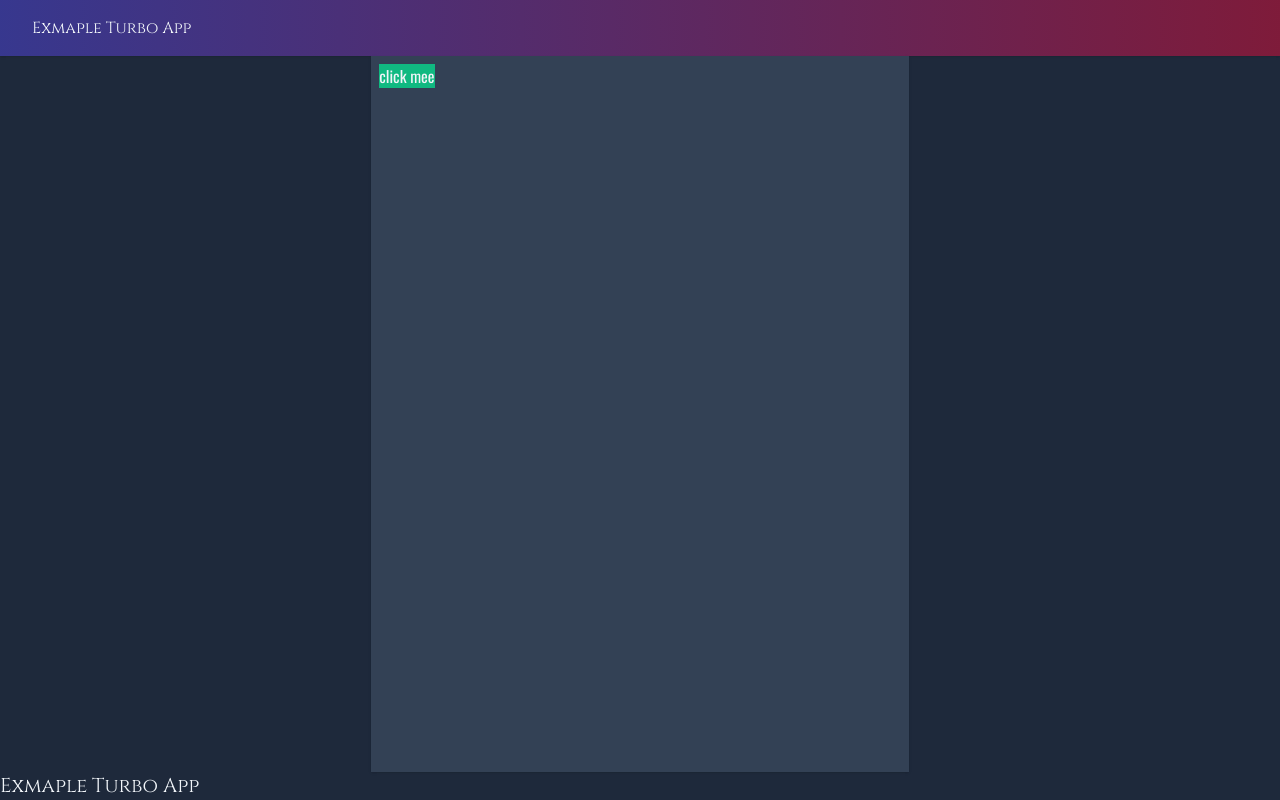
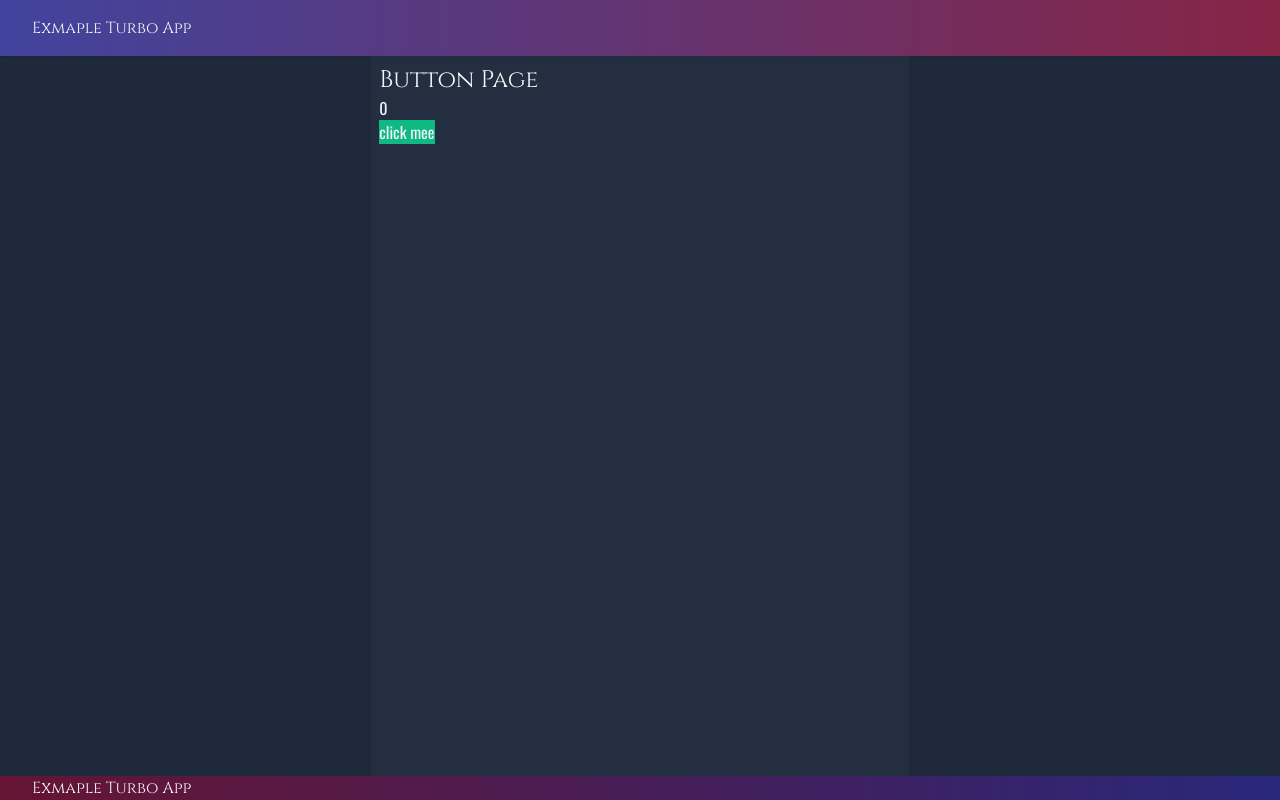
Before and after one commit to RitzyMage/turbo-deploy-example, a Next.js app in the folder apps/web/: page / in a window 1280 px wide. Built offline with nearby package versions, Linux system fonts and the light colour scheme.

Commit message:
clickable button

```diff
--- /dev/null
+++ b/apps/web/app/clickable-button.tsx
@@ -0,0 +1,17 @@
+'use client';
+
+import { useState } from 'react';
+
+export default function ClickableButton(): JSX.Element {
+  const [clicks, setClicks] = useState(0);
+  return (
+    <>
+      {clicks}
+      <button
+        className="block bg-emerald-500 hover:shadow hover:bg-emerald-600"
+        onClick={() => setClicks(clicks + 1)}>
+        click mee
+      </button>
+    </>
+  );
+}
--- a/apps/web/app/footer.tsx
+++ b/apps/web/app/footer.tsx
@@ -1,3 +1,7 @@
 export default function Footer(): JSX.Element {
-  return <div className="font-header text-xl w-full">Exmaple Turbo App</div>;
+  return (
+    <div className="font-header bg-slate-900 bg-gradient-to-l from-indigo-700/50 to-rose-800/60 px-8 py-4s w-full">
+      Exmaple Turbo App
+    </div>
+  );
 }
--- a/apps/web/app/header.tsx
+++ b/apps/web/app/header.tsx
@@ -1,6 +1,6 @@
 export default function Header(): JSX.Element {
   return (
-    <div className=" font-header bg-gray-800 bg-gradient-to-r from-indigo-600/50 to-rose-700/60 px-8 py-4 shadow w-full">
+    <div className="font-header bg-slate-700 bg-gradient-to-r from-indigo-600/50 to-rose-700/60 px-8 py-4 shadow w-full">
       Exmaple Turbo App
     </div>
   );
--- a/apps/web/app/page.tsx
+++ b/apps/web/app/page.tsx
@@ -1,7 +1,10 @@
+import ClickableButton from './clickable-button';
+
 export default function Page(): JSX.Element {
   return (
-    <div className="p-2 bg-slate-700 h-full flex-grow shadow">
-      <button className="block bg-emerald-500 hover:shadow hover:bg-emerald-600">click mee</button>
+    <div className="p-2 bg-slate-700/25 h-full flex-grow shadow">
+      <h1 className="text-2xl font-header">Button Page</h1>
+      <ClickableButton />
     </div>
   );
 }
```
